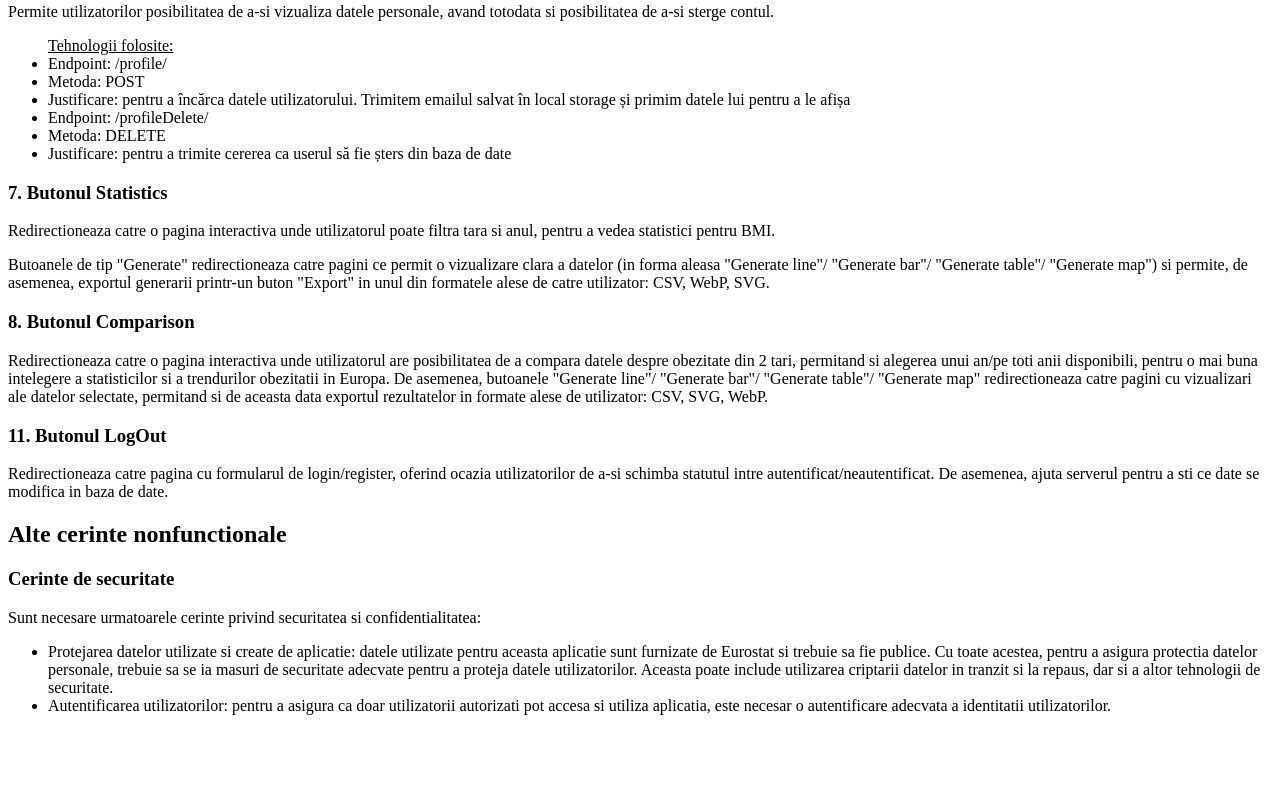
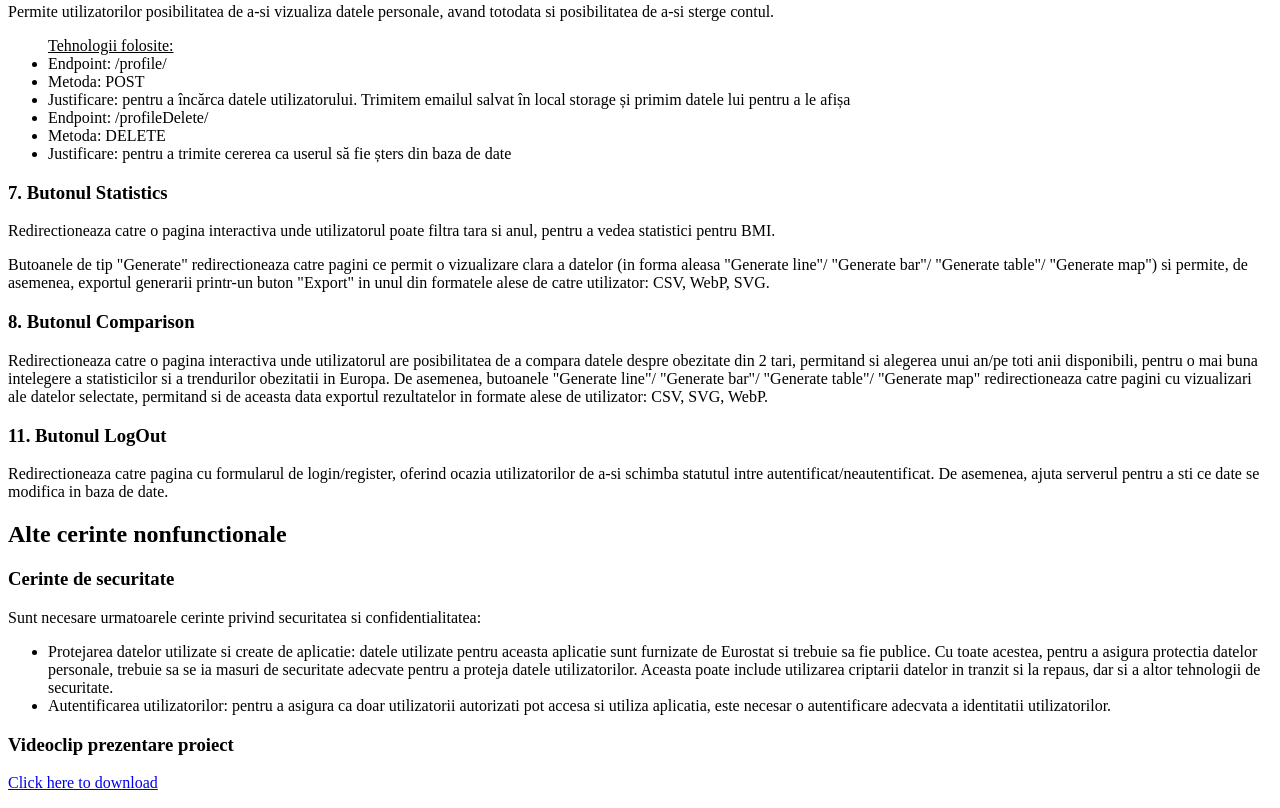
Before and after one commit to rusuioana7/Proiect_TW, a website: page documentatie/documentatie.html in a window 1280 px wide. Shown: the part 5197-6005 px from the top of the page. Before the commit the page ends 5928 px from the top, so only its background shows below. Drawn offline with Linux system fonts and the light colour scheme.

Commit message:
Update documentatie.html

```diff
--- a/documentatie/documentatie.html
+++ b/documentatie/documentatie.html
@@ -258,5 +258,8 @@
         este necesar o autentificare adecvata a identitatii utilizatorilor.</li>
 </ul>
 
+<h3>Videoclip prezentare proiect</h3>
+<p><a href="https://we.tl/t-TTBnRhdR4F">Click here to download</a>
+
 </body>
 </html>
```
